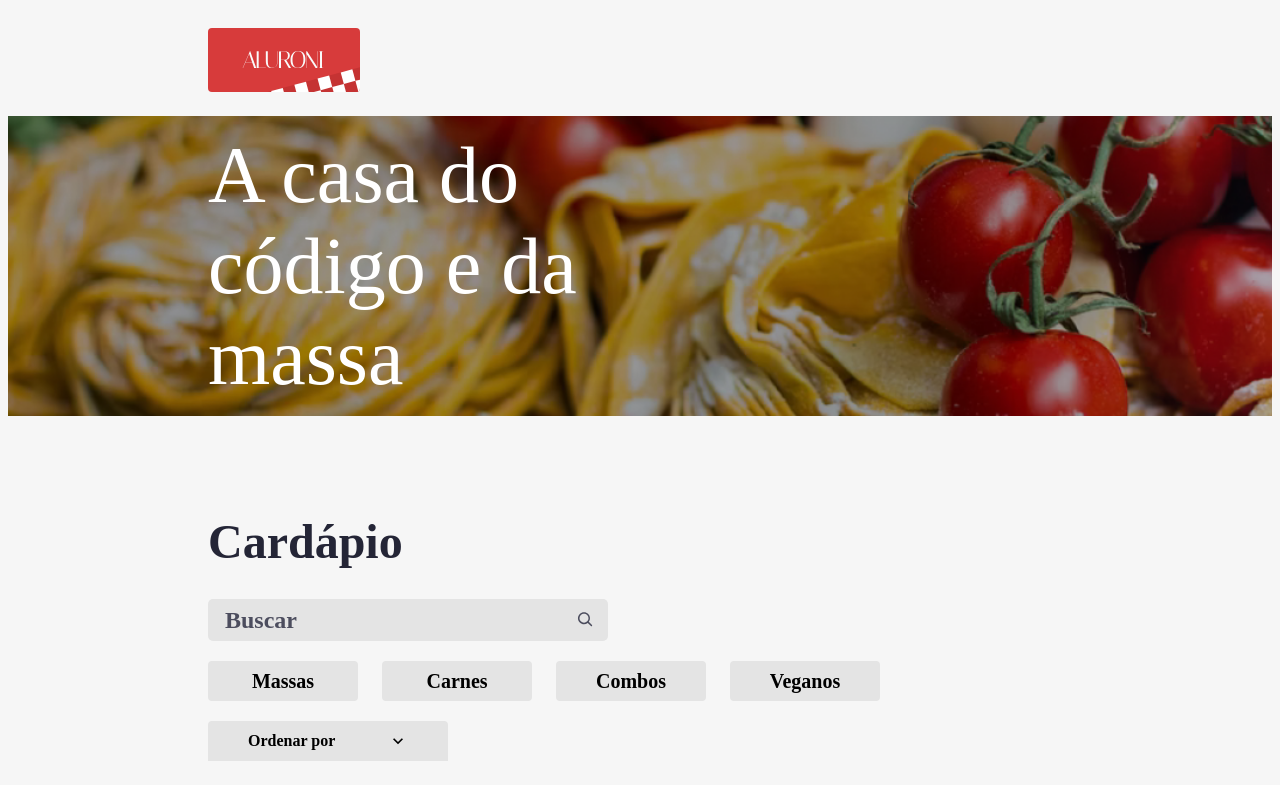
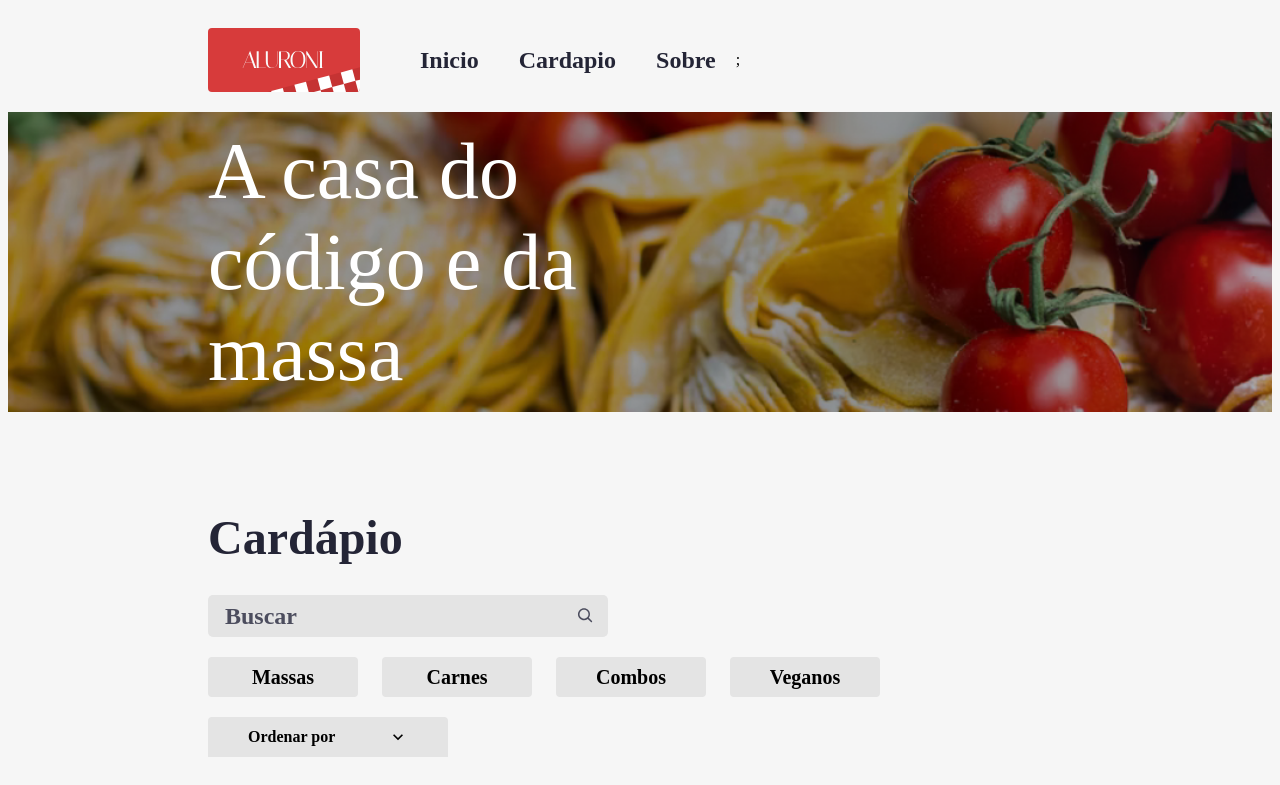
Before and after one commit to luc05/Aluroni, a React (Create React App) app: page /cardapio in a window 1280 px wide. Shown: the top 785 px of the page. Built offline with nearby package versions, Linux system fonts and the light colour scheme; a web font is replaced by a local one.

Commit message:
Criando o menu

```diff
--- /dev/null
+++ b/src/components/Menu.module.scss
@@ -0,0 +1,43 @@
+@import "styles/variaveis";
+@import "styles/breakpoints";
+
+.menu {
+  display: flex;
+
+  padding: 20px $padding-horizontal;
+
+  @media (max-width: $desktop_xsm) {
+    padding: 20px $padding-horizontal-mobile;
+  }
+
+  @media (min-width: $desktop_xsm) and (max-width: $desktop_sm) {
+    padding: 20px $padding-horizontal-sm;
+  }
+
+  @media (min-width: $desktop_sm) and (max-width: $desktop_md) {
+    padding: 20px $padding-horizontal-md;
+  }
+
+  &__list {
+    align-items: center;
+    display: flex;
+  }
+
+  &__link {
+    list-style-type: none;
+    padding: 0 20px;
+
+    a {
+      color: $dark;
+      cursor: pointer;
+      font-size: 24px;
+      font-weight: 600;
+      text-decoration: none;
+      transition: .2s ease;
+
+      &:hover {
+        color: $dark-grey;
+      }
+    }
+  }
+}
--- /dev/null
+++ b/src/components/index.tsx
@@ -0,0 +1,28 @@
+import styles from "./Menu.module.scss";
+import { ReactComponent as Logo } from "assets/logo.svg";
+export default function Menu() {
+  const rotas = [{
+    label: "Inicio",
+    to: "/"
+  }, {
+    label: "Cardapio",
+    to: "/cardapio"
+  },
+  {
+    label: "Sobre",
+    to: "/sobre"
+  }
+  ];
+  return (
+    <nav className={styles.menu}>
+      <Logo />
+      <ul className={styles.menu__list}>
+        {rotas.map((rota, index) => (
+          <li key={index} className={styles.menu__link}>
+            <a href={rota.to}>{rota.label}</a>
+          </li>
+        ))};
+      </ul>
+    </nav>
+  );
+}
--- a/src/pages/Cardapio/Cardapio.module.scss
+++ b/src/pages/Cardapio/Cardapio.module.scss
@@ -1,18 +1,5 @@
 @import "styles/variaveis";
 @import "styles/breakpoints";
-
-.menu {
-  padding: 20px $padding-horizontal;
-  @media (max-width: $desktop_xsm) {
-    padding: 20px $padding-horizontal-mobile;
-  }
-  @media (min-width: $desktop_xsm) and (max-width: $desktop_sm) {
-    padding: 20px $padding-horizontal-sm;
-  }
-  @media (min-width: $desktop_sm) and (max-width: $desktop_md) {
-    padding: 20px $padding-horizontal-md;
-  }
-}
 
 .header {
   align-items: center;
--- a/src/pages/Cardapio/index.tsx
+++ b/src/pages/Cardapio/index.tsx
@@ -1,6 +1,5 @@
 import Buscador from "pages/Buscador";
 import styles from "./Cardapio.module.scss";
-import { ReactComponent as Logo } from "assets/logo.svg";
 import { useState } from "react";
 import Filtros from "pages/Filtros";
 import Ordernador from "pages/Ordernador";
@@ -12,9 +11,6 @@ export default function Cardapio() {
   const [ordenador, setOrdenador] = useState("");
   return (
     <main>
-      <nav className={styles.menu}>
-        <Logo />
-      </nav>
       <header className={styles.header}>
         <div className={styles.header__text}>
                     A casa do código e da massa
--- a/src/routes.js
+++ b/src/routes.js
@@ -1,4 +1,5 @@
 
+import Menu from "components";
 import Cardapio from "pages/Cardapio";
 import Inicio from "pages/Inicio";
 import { BrowserRouter as Router, Routes, Route } from "react-router-dom";
@@ -6,6 +7,7 @@ import { BrowserRouter as Router, Routes, Route } from "react-router-dom";
 export default function AppRouter() {
   return (
     <Router>
+      <Menu />
       <Routes>
         <Route path="/" element={<Inicio />} />
         <Route path="/cardapio" element={<Cardapio />} />
```
